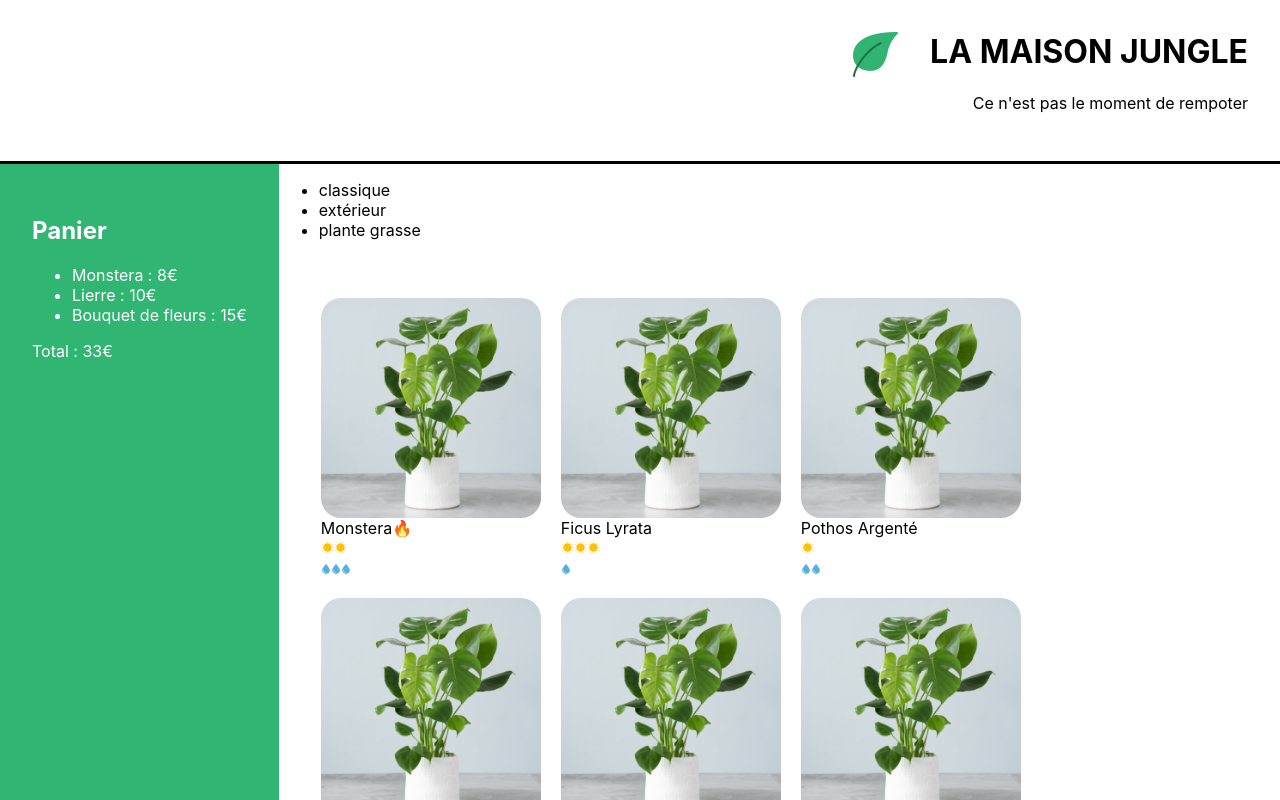
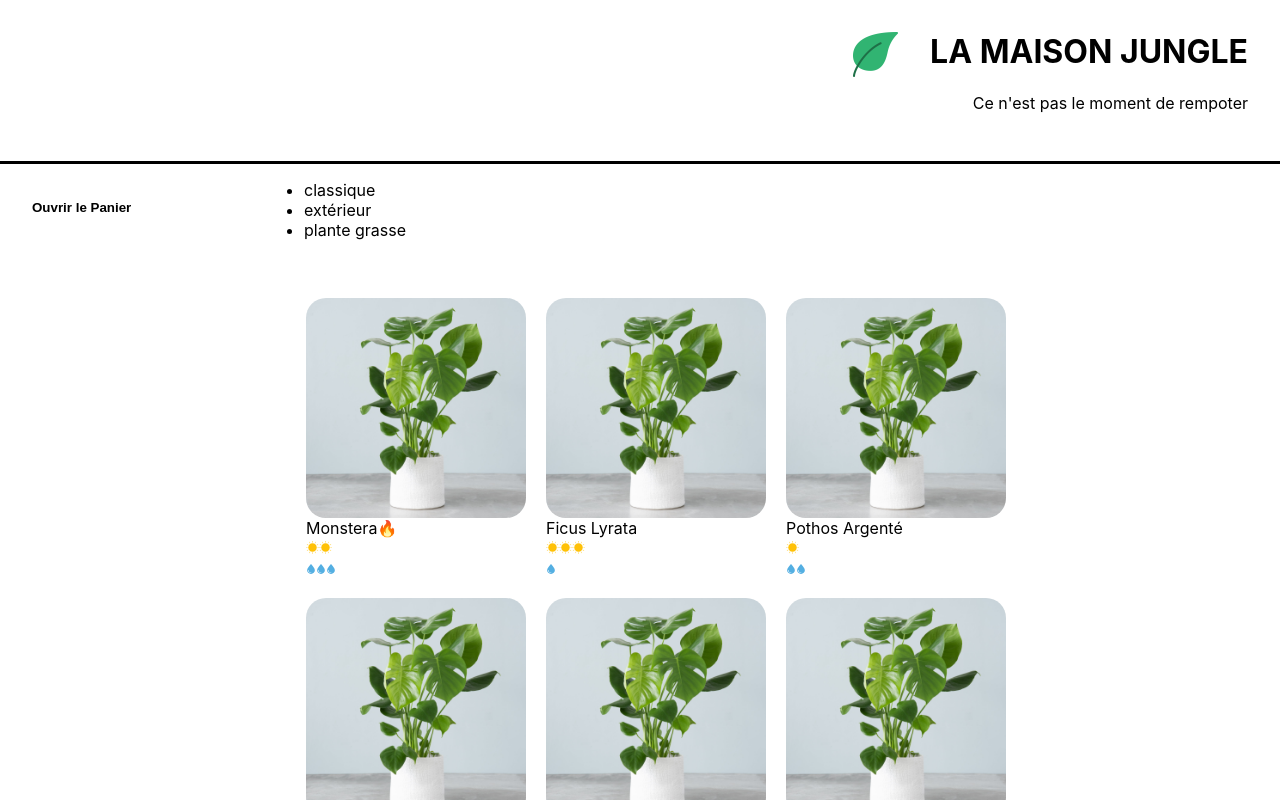
Before and after one commit to paulinerbrs/Tutorial_React_2, a React (Create React App) app: page / in a window 1280 px wide. Shown: the top 800 px of the page. Built offline with nearby package versions, Linux system fonts and the light colour scheme.

Commit message:
P3C1 - Use local state

```diff
--- a/src/components/Cart.js
+++ b/src/components/Cart.js
@@ -1,19 +1,27 @@
-import CartItem from './CartItem';
+import { useState } from 'react';
 import '../styles/Cart.css';
 
 function Cart() {
+    const [cart, updateCart] = useState(0);
+    const [isOpen, setIsOpen] = useState(false);
     const monsteraPrice = 8;
-    const lierrePrice = 10;
-    const bouquetPrice = 15;
-    return (
+
+    return isOpen ? (
         <div className='cart'>
+            <button className="cart-toggle-button" onClick={() => setIsOpen(false)}>Fermer</button>
             <h2>Panier</h2>
-            <ul>
-                <CartItem name='Monstera' price={monsteraPrice} />
-                <CartItem name='Lierre' price={lierrePrice} />
-                <CartItem name='Bouquet de fleurs' price={bouquetPrice} />
-            </ul>
-            <p>Total : {monsteraPrice + lierrePrice + bouquetPrice}€</p>
+            <div>
+                <p>Monstera : {monsteraPrice}€</p>
+                <button className="cart-add-button" onClick={() => updateCart(cart + 1)}>
+                    Ajouter
+                </button>
+            </div>
+            <p>Total : {monsteraPrice * cart}€</p>
+            <button onClick={() => updateCart(0)}>Vider le panier</button>
+        </div>
+    ) : (
+        <div className="cart-closed">
+            <button className="cart-toggle-button" onClick={() => setIsOpen(true)}>Ouvrir le Panier</button>
         </div>
     );
 }
--- a/src/components/CartItem.js
+++ /dev/null
@@ -1,5 +0,0 @@
-function CartItem(props) {
-    return (<li>{props.name} : {props.price}€</li>);
-}
-
-export default CartItem;
--- a/src/styles/Cart.css
+++ b/src/styles/Cart.css
@@ -1,5 +1,31 @@
 .cart {
     padding: 32px;
+	width: 200px;
     color: white;
     background-color: #31b572;
 }
+
+.cart-add-button {
+	margin-left: 32px;
+	cursor: pointer;
+}
+
+.cart-toggle-button {
+	background: none;
+	outline: none;
+	border: none;
+	font-weight: 600;
+	cursor: pointer;
+	align-self: self-start;
+	padding: 0;
+	color: white;
+}
+
+.cart-closed {
+	padding: 32px;
+	width: 200px;
+}
+
+.cart-closed > button {
+	color: black;
+}
```
